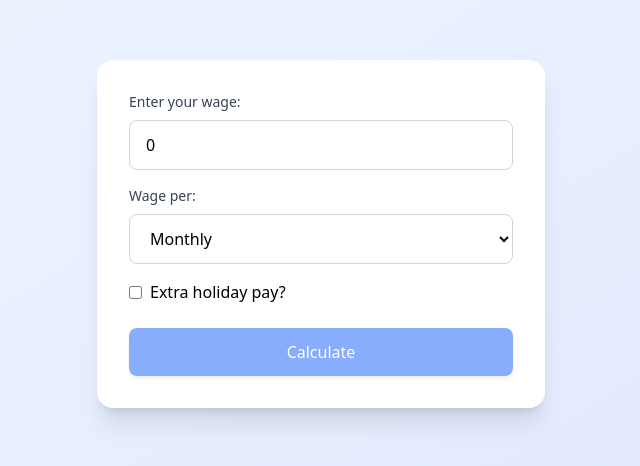
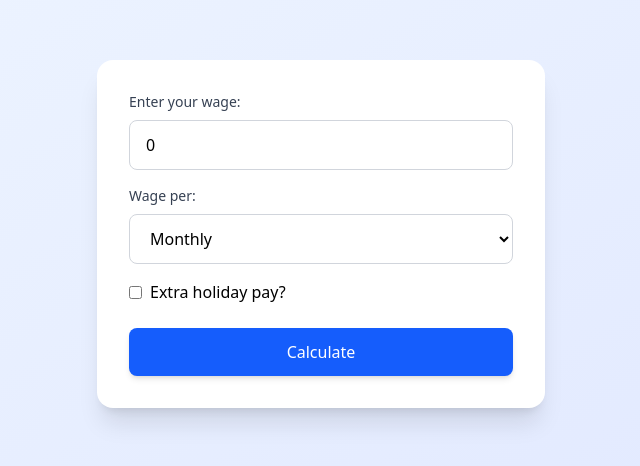
Before and after one commit to mees-/boffie, a React (Vite) app: page / in a window 1280 px wide. Shown: the part 166-632 px from the top of the page, without its empty margins (319-959 px from the left). Built offline with nearby package versions, Linux system fonts and the light colour scheme.

Commit message:
Refactor wage input handling to use string state and improve validation

```diff
--- a/src/App.tsx
+++ b/src/App.tsx
@@ -2,11 +2,12 @@ import { useMemo, useState } from "react"
 
 function App() {
   const [hasSubmitted, setHasSubmitted] = useState(false)
-  const [wage, setWage] = useState(0)
+  const [wageStr, setWageStr] = useState("0")
+  const wage = parseFloat(wageStr)
   const [wageFrequency, setWageFrequency] = useState("monthly")
 
-  const [hoursPerPeriod, setHoursPerPeriod] = useState(0)
-  const [periodsPerYear, setPeriodsPerYear] = useState(0)
+  const [hoursPerPeriod, setHoursPerPeriod] = useState(24)
+  const [periodsPerYear, setPeriodsPerYear] = useState(52)
 
   const [hasHolidayPay, setHasHolidayPay] = useState(false)
   const [holidayPercentage, setHolidayPercentage] = useState(0)
@@ -24,7 +25,7 @@ function App() {
       return yearlyToMinute(hourlyToYearly(wageWithHolidayPay, hoursPerPeriod, periodsPerYear))
     }
     throw new Error("Invalid wage frequency")
-  }, [wage, wageFrequency, hoursPerPeriod, periodsPerYear, holidayPercentage, hasHolidayPay])
+  }, [wageStr, wageFrequency, hoursPerPeriod, periodsPerYear, holidayPercentage, hasHolidayPay])
 
   return (
     <div className="min-h-screen bg-gradient-to-br from-blue-50 to-indigo-100 flex items-center justify-center p-4">
@@ -41,9 +42,9 @@ function App() {
               <label className="block">
                 <span className="text-gray-700 font-medium text-sm mb-2 block">Enter your wage:</span>
                 <input
-                  value={wage}
-                  onChange={e => setWage(parseInt(e.target.value))}
-                  type="number"
+                  value={wageStr}
+                  onChange={e => setWageStr(e.target.value)}
+                  type="text"
                   className="w-full px-4 py-3 border border-gray-300 rounded-lg focus:ring-2 focus:ring-blue-500 focus:border-transparent transition-colors"
                   placeholder="0"
                 />
@@ -105,7 +106,7 @@ function App() {
 
             <button
               disabled={
-                wage === 0 ||
+                isNaN(wage) ||
                 (wageFrequency === "hourly" && hoursPerPeriod === 0) ||
                 (wageFrequency === "hourly" && periodsPerYear === 0)
               }
```
